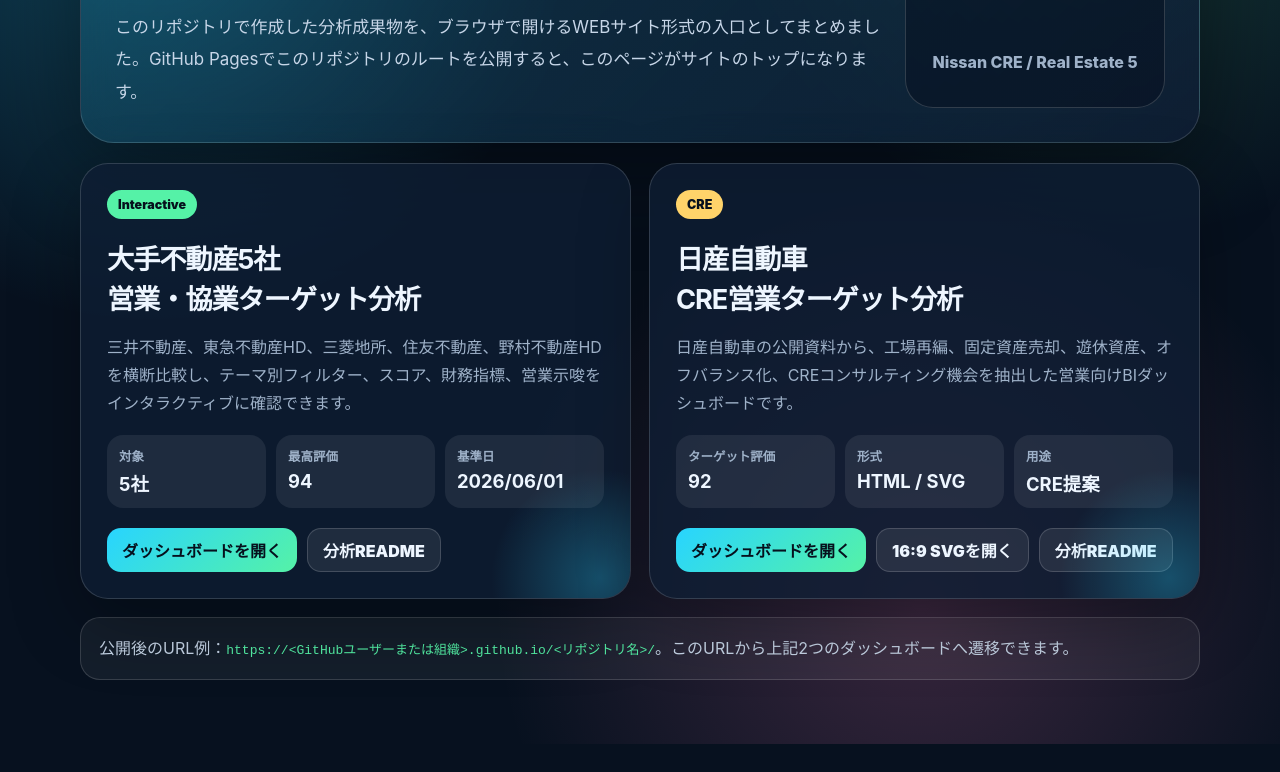
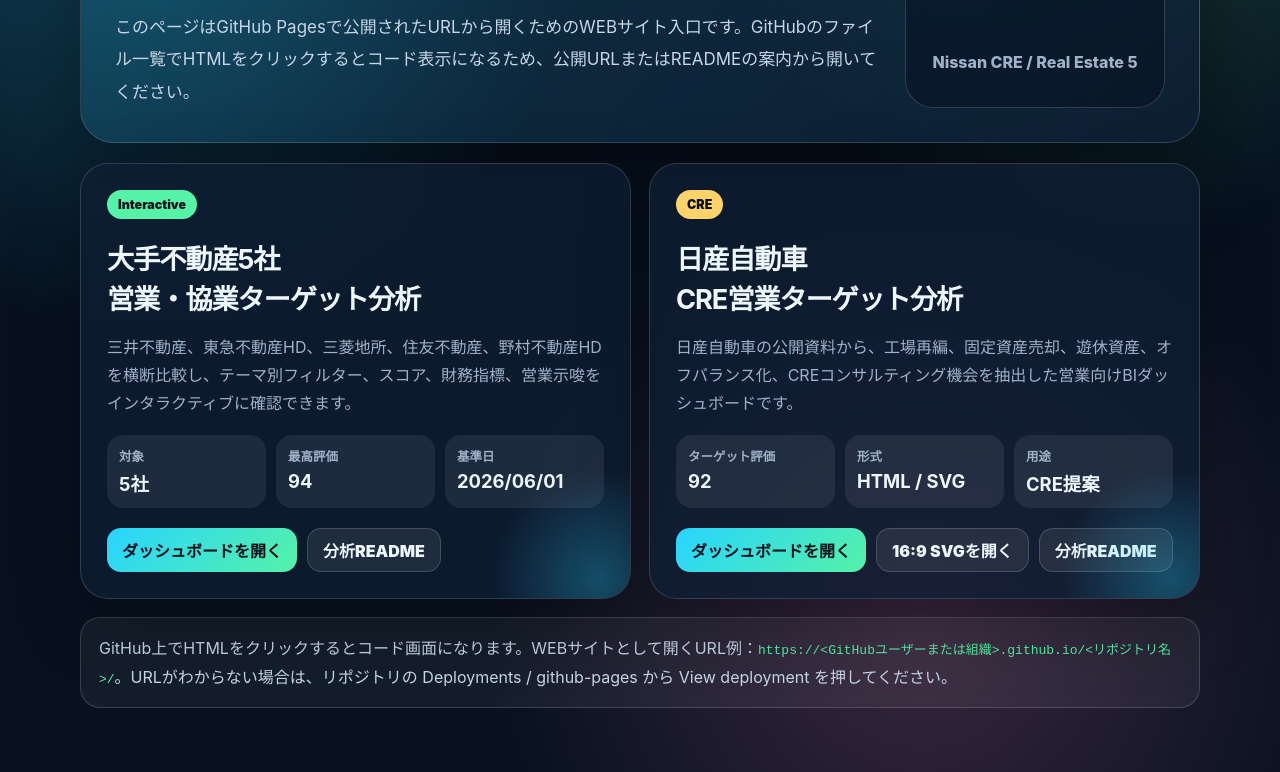
Before and after one commit to m2438/codex_01, a plain HTML site: page index.html in a window 1280 px wide. Shown: the part 249-1021 px from the top of the page. Before the commit the page ends 993 px from the top, so only its background shows below. Drawn offline with Linux system fonts and the light colour scheme.

Commit message:
Clarify GitHub website opening flow

```diff
--- a/index.html
+++ b/index.html
@@ -117,7 +117,7 @@
         <div>
           <p class="eyebrow">Static BI Dashboard Portal</p>
           <h1>CRE / 不動産<br />BIダッシュボード</h1>
-          <p class="lead">このリポジトリで作成した分析成果物を、ブラウザで開けるWEBサイト形式の入口としてまとめました。GitHub Pagesでこのリポジトリのルートを公開すると、このページがサイトのトップになります。</p>
+          <p class="lead">このページはGitHub Pagesで公開されたURLから開くためのWEBサイト入口です。GitHubのファイル一覧でHTMLをクリックするとコード表示になるため、公開URLまたはREADMEの案内から開いてください。</p>
         </div>
         <div class="hero-badge" aria-label="収録ダッシュボード数">
           <span>収録ダッシュボード</span>
@@ -159,7 +159,7 @@
         </article>
       </section>
 
-      <p class="notice">公開後のURL例：<code>https://&lt;GitHubユーザーまたは組織&gt;.github.io/&lt;リポジトリ名&gt;/</code>。このURLから上記2つのダッシュボードへ遷移できます。</p>
+      <p class="notice">GitHub上でHTMLをクリックするとコード画面になります。WEBサイトとして開くURL例：<code>https://&lt;GitHubユーザーまたは組織&gt;.github.io/&lt;リポジトリ名&gt;/</code>。URLがわからない場合は、リポジトリの Deployments / github-pages から View deployment を押してください。</p>
     </main>
   </body>
 </html>
```
Also changed, not shown: 2 other files.
